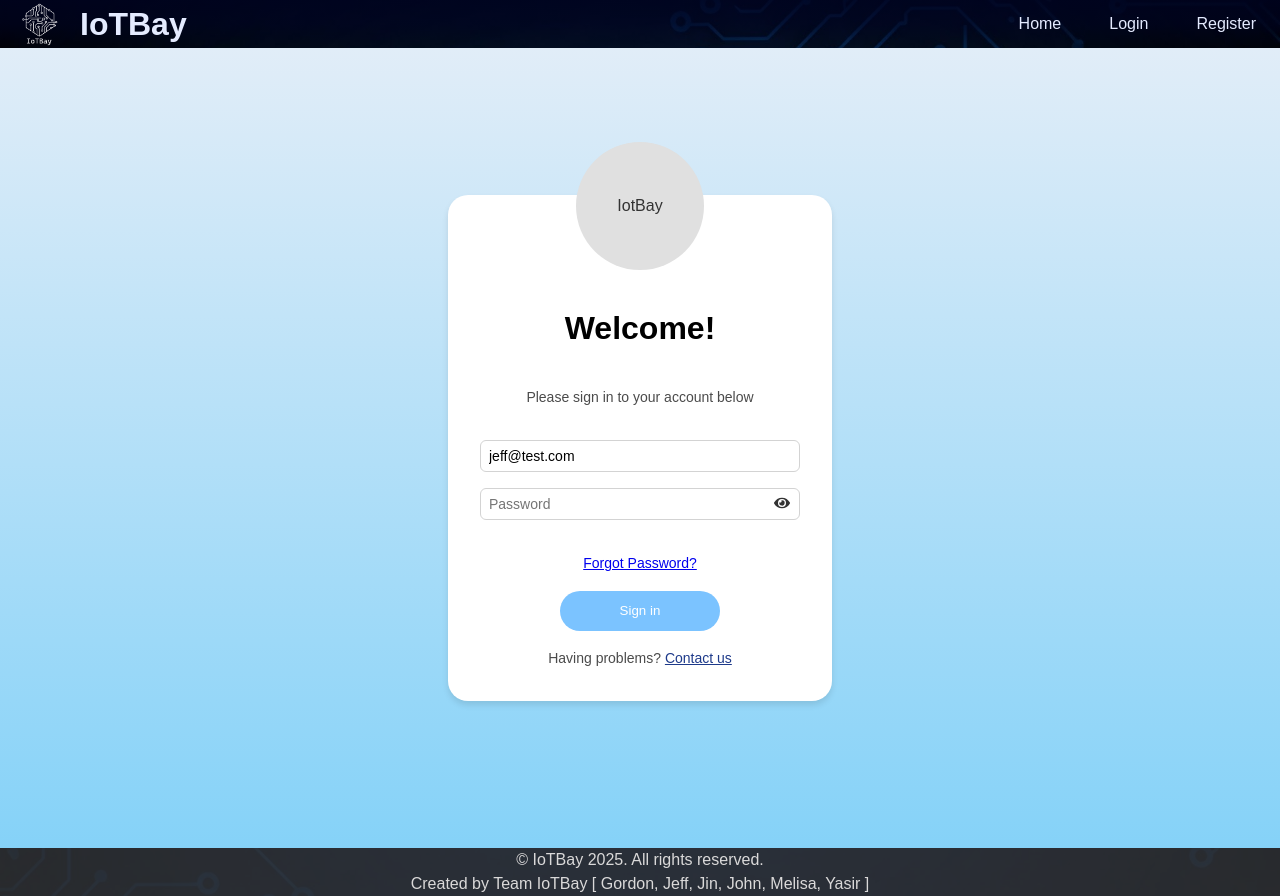
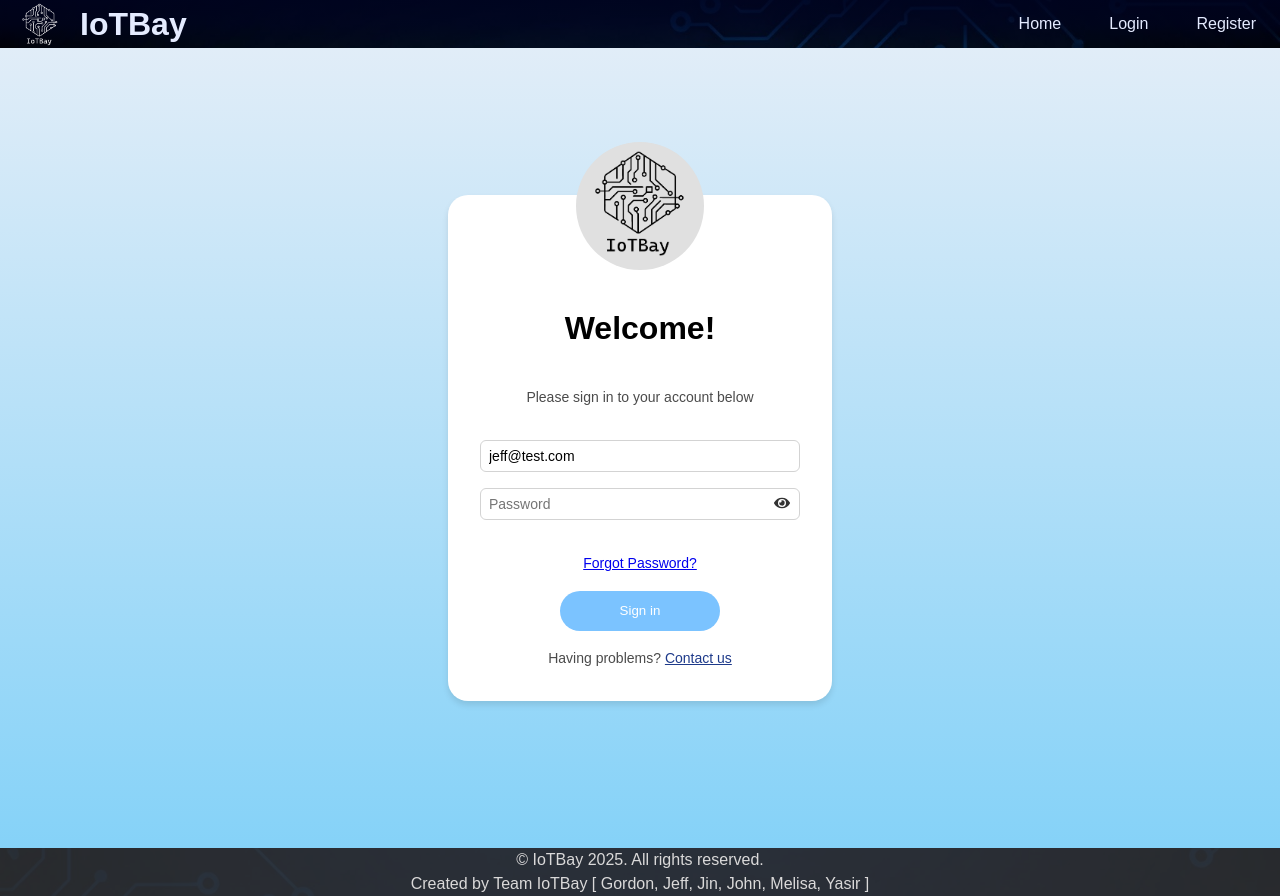
Before and after one commit to YM2992/IoTBay, a React (Vite) app in the folder Client/: page /login in a window 1280 px wide. Built offline with nearby package versions, Linux system fonts and the light colour scheme; no server answers.

Commit message:
Added IoTBay logo to profile icon

```diff
--- a/Client/src/pages/Login.css
+++ b/Client/src/pages/Login.css
@@ -51,6 +51,15 @@
   justify-content: center;
   align-items: center;
   margin-top: 1rem;
+}
+
+.profile-icon img {
+  width: 95%;
+  height: 95%;
+  border-radius: 50%;
+  object-fit: cover;
+  transform: translateY(-0.2rem);
+  filter: brightness(0);
 }
 
 /* Welcome text */
@@ -123,6 +132,7 @@
   margin-bottom: 1rem;
   transition: background-color 0.3s ease;
   border: none;
+  cursor: pointer;
 }
 
 .sign-in-btn:hover {
--- a/Client/src/pages/Login.jsx
+++ b/Client/src/pages/Login.jsx
@@ -42,7 +42,7 @@ function Login() {
       <div className="login-card">
         <div className="center-content">
           <div className="profile-icon">
-            <span className="text-xl font-bold text-black">IotBay</span>
+            <img src="/assets/IoTBay_Logo.png" alt="IoTBay" />
           </div>
           <h2 className="welcome-text">Welcome!</h2>
           <p className="info-text">Please sign in to your account below</p>
--- a/Client/src/pages/Registration.jsx
+++ b/Client/src/pages/Registration.jsx
@@ -81,7 +81,7 @@ function Registration() {
       <div className="login-card">
         <div className="center-content">
           <div className="profile-icon">
-            <span className="text-xl font-bold text-black">IotBay</span>
+            <img src="/assets/IoTBay_Logo.png" alt="IoTBay" />
           </div>
           <h2 className="welcome-text">Join Now!</h2>
           <p className="info-text">Become a member with us today for FREE.</p>
```
